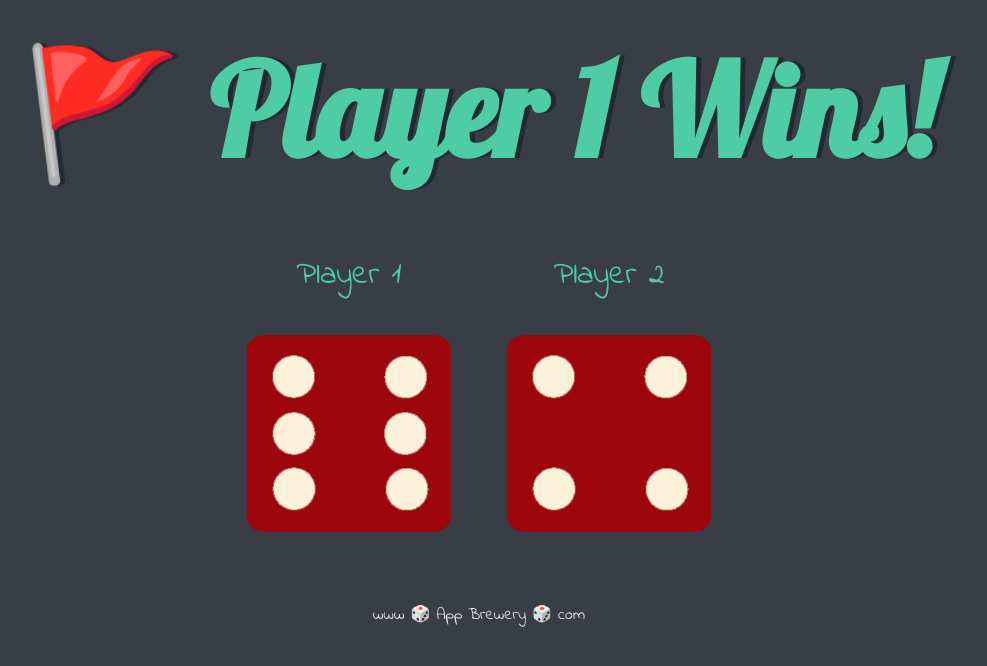
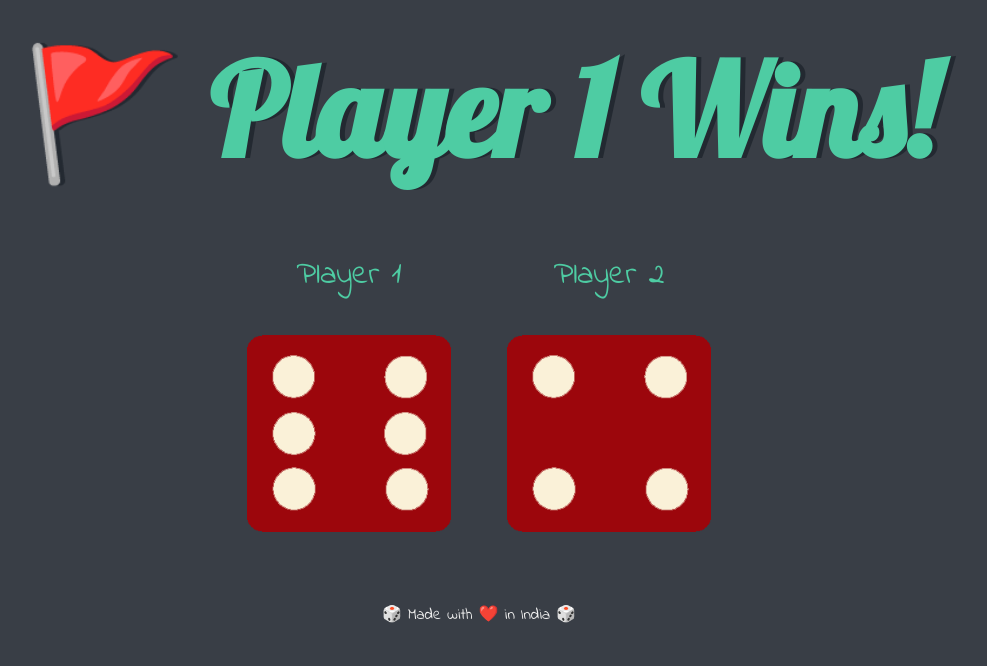
Before and after one commit to SanchitaSinha/Learning-Web-Dev, a plain HTML site: page Dice Game/dicee.html in a window 1280 px wide. Shown: the whole page, without its empty margins (161-1148 px from the left). Drawn offline with Linux system fonts and the light colour scheme.

Commit message:
Update dicee.html

```diff
--- a/Dice Game/dicee.html
+++ b/Dice Game/dicee.html
@@ -28,7 +28,7 @@
   </body>
 
   <footer>
-    www 🎲 App Brewery 🎲 com
+    🎲 Made with ❤️ in India 🎲
     <script type="text/javascript" src="index.js">
 
     </script>
```
